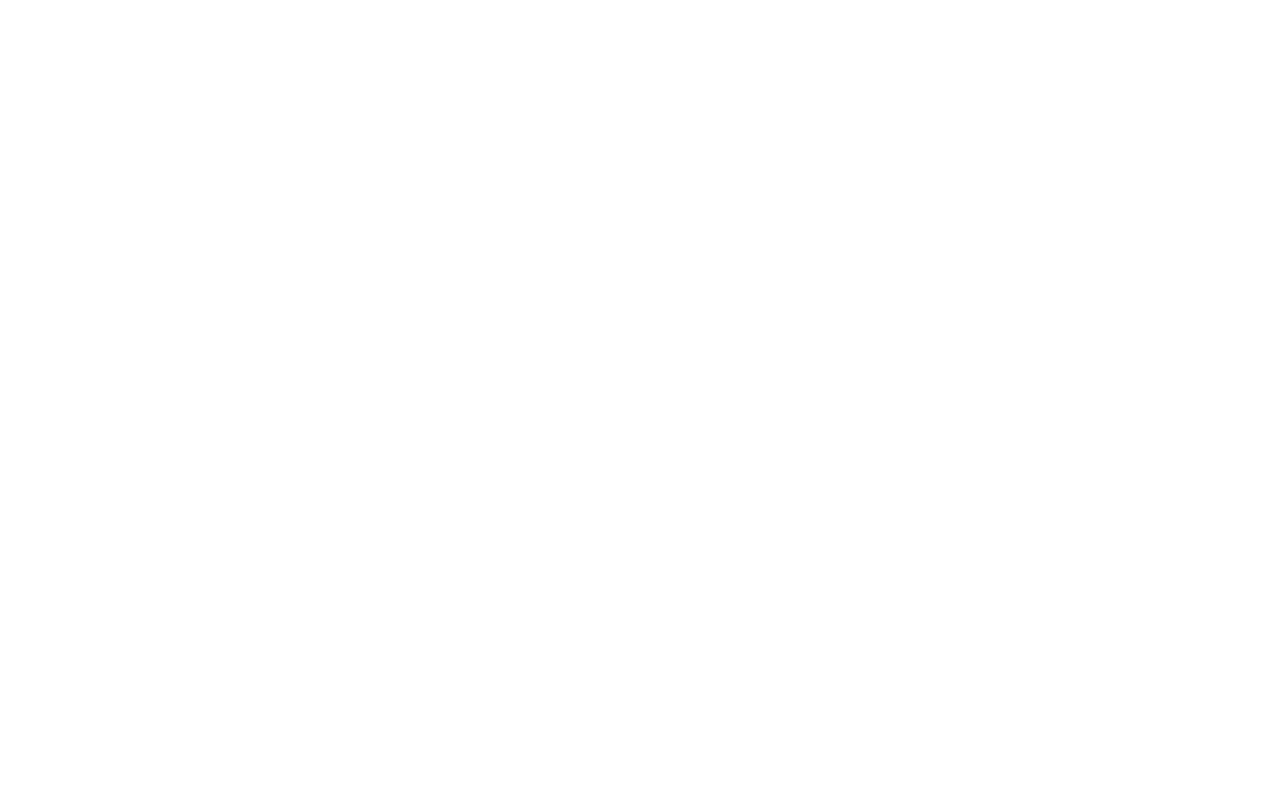
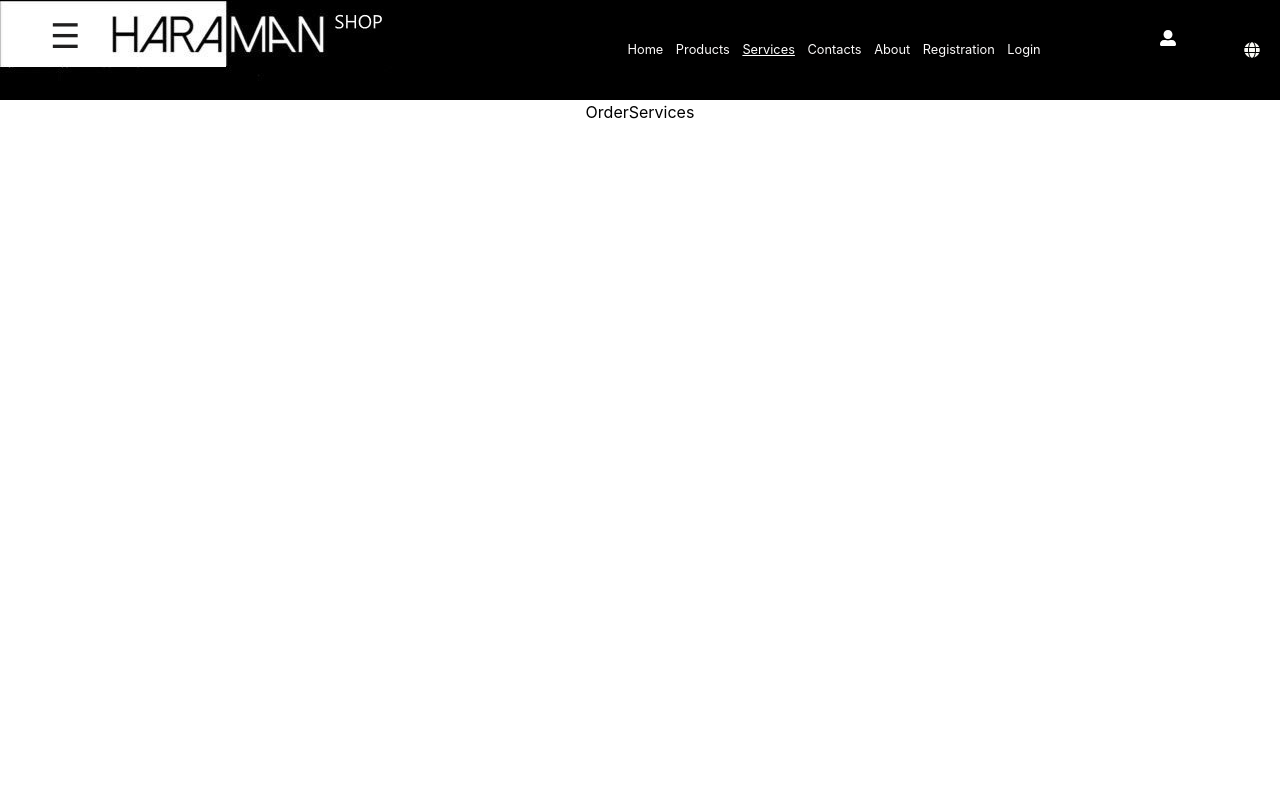
Before and after one commit to koval23/craft-shop.github.io, a React (Vite) app in the folder frontend/: page /services in a window 1280 px wide. Before the commit this address had no page. Shown: the top 800 px of the page. Built offline with nearby package versions, Linux system fonts and the light colour scheme.

Commit message:
feature: pages - OrderServices, PaymentInfo

```diff
--- a/frontend/src/App.tsx
+++ b/frontend/src/App.tsx
@@ -5,6 +5,8 @@
 import Login from "./pages/login/Login";
 import About from "./pages/about/About";
 import Careers from "./pages/careers/Careers";
+import OrderServices from "./pages/orderServices/OrderServices";
+import PaymentInfo from "./pages/paymentInfo/PaymentInfo";
 
 const App = () => {
   return (
@@ -15,6 +17,8 @@
         <Route path="/login" element={<Login />} />
         <Route path="/about" element={<About />} />
         <Route path="/careers" element={<Careers />} />
+        <Route path="/services" element={<OrderServices />} />
+        <Route path="/payment-info" element={<PaymentInfo />} />
         </Route>
       </Routes>
     </div>
--- /dev/null
+++ b/frontend/src/pages/orderServices/OrderServices.tsx
@@ -0,0 +1,11 @@
+import type { FC } from 'react';
+
+const OrderServices: FC = () => {
+  return (
+    <div>
+     OrderServices
+    </div>
+  )
+}
+
+export default OrderServices
--- /dev/null
+++ b/frontend/src/pages/paymentInfo/PaymentInfo.tsx
@@ -0,0 +1,11 @@
+import type { FC } from 'react';
+
+const PaymentInfo: FC = () => {
+  return (
+    <div>
+      PaymentInfo
+    </div>
+  )
+}
+
+export default PaymentInfo;
--- a/frontend/vite.config.ts
+++ b/frontend/vite.config.ts
@@ -6,6 +6,11 @@
   plugins: [react()],
   server: {
     open: true,
+    proxy: {
+      "/api": {
+        target: "http://localhost:8080",
+      },
+    },
   },
   test: {
     globals: true,
```
Also changed, not shown: frontend/src/logo.svg (deleted), frontend/src/pages/orderServices/OrderServices.module.css (added), frontend/src/pages/paymentInfo/PaymentInfo.module.css (added).
